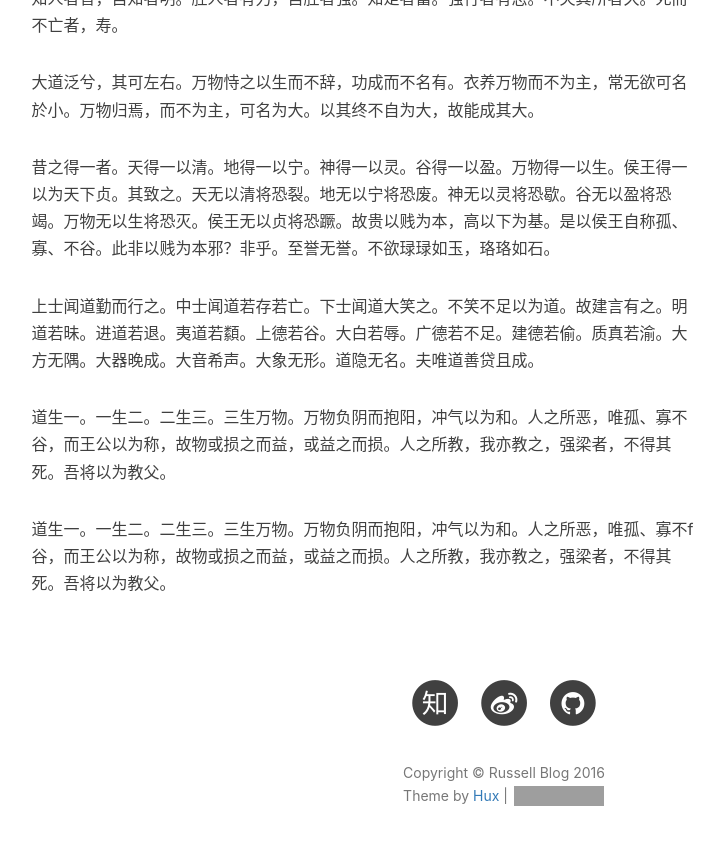
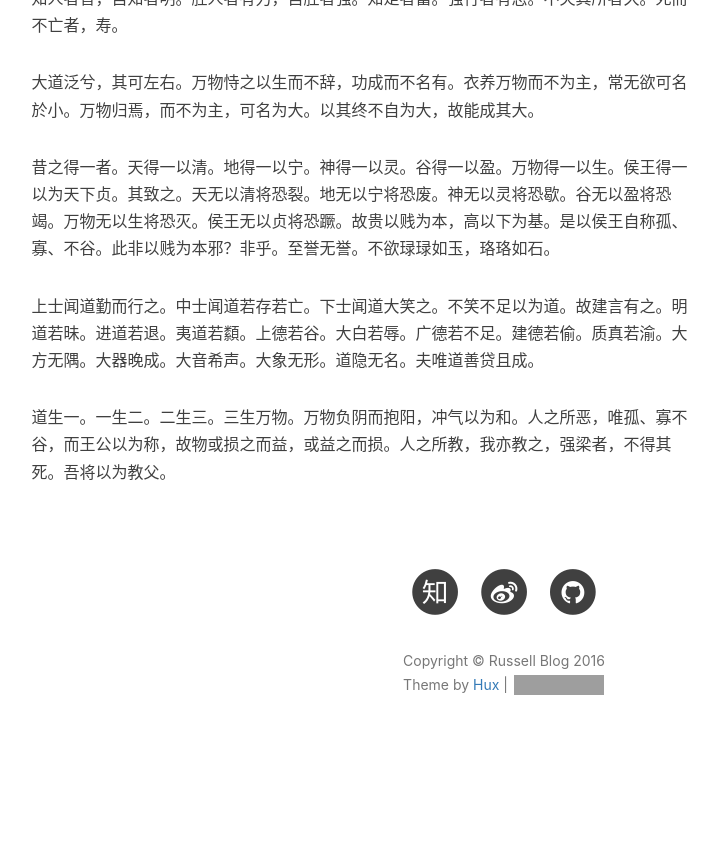
Before and after one commit to russellfei/russellfei.github.io, a Jekyll site: the page built from about.html, in a window 1280 px wide and 900 px high, scrolled down 1030 px. Shown: the top 845 px of the window, without its empty margins (136-860 px from the left). Built offline with Jekyll 4.4.1, drawn with Linux system fonts in a browser that asks for light colours; nearby versions of some CDN libraries; comment, search, counter and statistics services are not loaded; after the commit the page ends 1819 px from its top, so only the background shows below that; grey boxes are pictures that could not be loaded.

Commit message:
delete duplicate in readme

```diff
--- a/about.html
+++ b/about.html
@@ -35,7 +35,7 @@ header-img: "img/about-bg.jpg"
     <p>昔之得一者。天得一以清。地得一以宁。神得一以灵。谷得一以盈。万物得一以生。侯王得一以为天下贞。其致之。天无以清将恐裂。地无以宁将恐废。神无以灵将恐歇。谷无以盈将恐竭。万物无以生将恐灭。侯王无以贞将恐蹶。故贵以贱为本，高以下为基。是以侯王自称孤、寡、不谷。此非以贱为本邪？非乎。至誉无誉。不欲琭琭如玉，珞珞如石。</p>
     <p>上士闻道勤而行之。中士闻道若存若亡。下士闻道大笑之。不笑不足以为道。故建言有之。明道若昧。进道若退。夷道若纇。上德若谷。大白若辱。广德若不足。建德若偷。质真若渝。大方无隅。大器晚成。大音希声。大象无形。道隐无名。夫唯道善贷且成。</p>
     <p>道生一。一生二。二生三。三生万物。万物负阴而抱阳，冲气以为和。人之所恶，唯孤、寡不谷，而王公以为称，故物或损之而益，或益之而损。人之所教，我亦教之，强梁者，不得其死。吾将以为教父。</p>
-    <p>道生一。一生二。二生三。三生万物。万物负阴而抱阳，冲气以为和。人之所恶，唯孤、寡不f谷，而王公以为称，故物或损之而益，或益之而损。人之所教，我亦教之，强梁者，不得其死。吾将以为教父。</p>
+
 <!--     <h5>Resumes</h5> -->
 <!--     <ul> -->
 <!--     <li><a href="/attach/">TBD</a></li> -->
```
